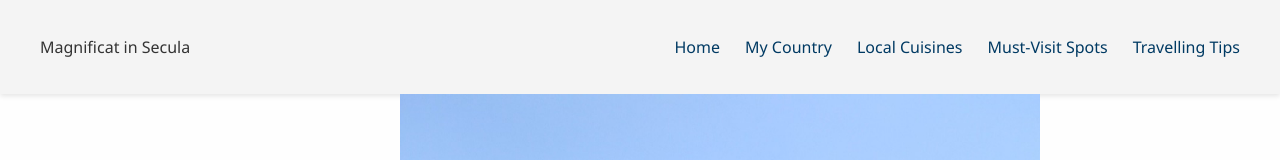
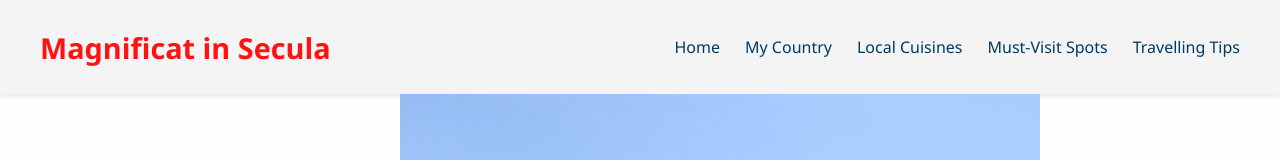
Before and after one commit to Rangga2077/personal_websit, a plain HTML site: page profile.html in a window 1280 px wide. Shown: the top 160 px of the page. Drawn offline with Linux system fonts and the light colour scheme.

Commit message:
Add logo styles for improved branding and visibility

```diff
--- a/css/style3.css
+++ b/css/style3.css
@@ -11,6 +11,12 @@ body {
     padding: 20px 40px;
     background-color: #f4f4f4;
     box-shadow: 0 2px 5px rgba(0,0,0,0.1);
+}
+
+.logo {
+    font-size: 1.8rem;
+    font-weight: bold;
+    color: #ff1212;
 }
 
 .nav-links {
```
